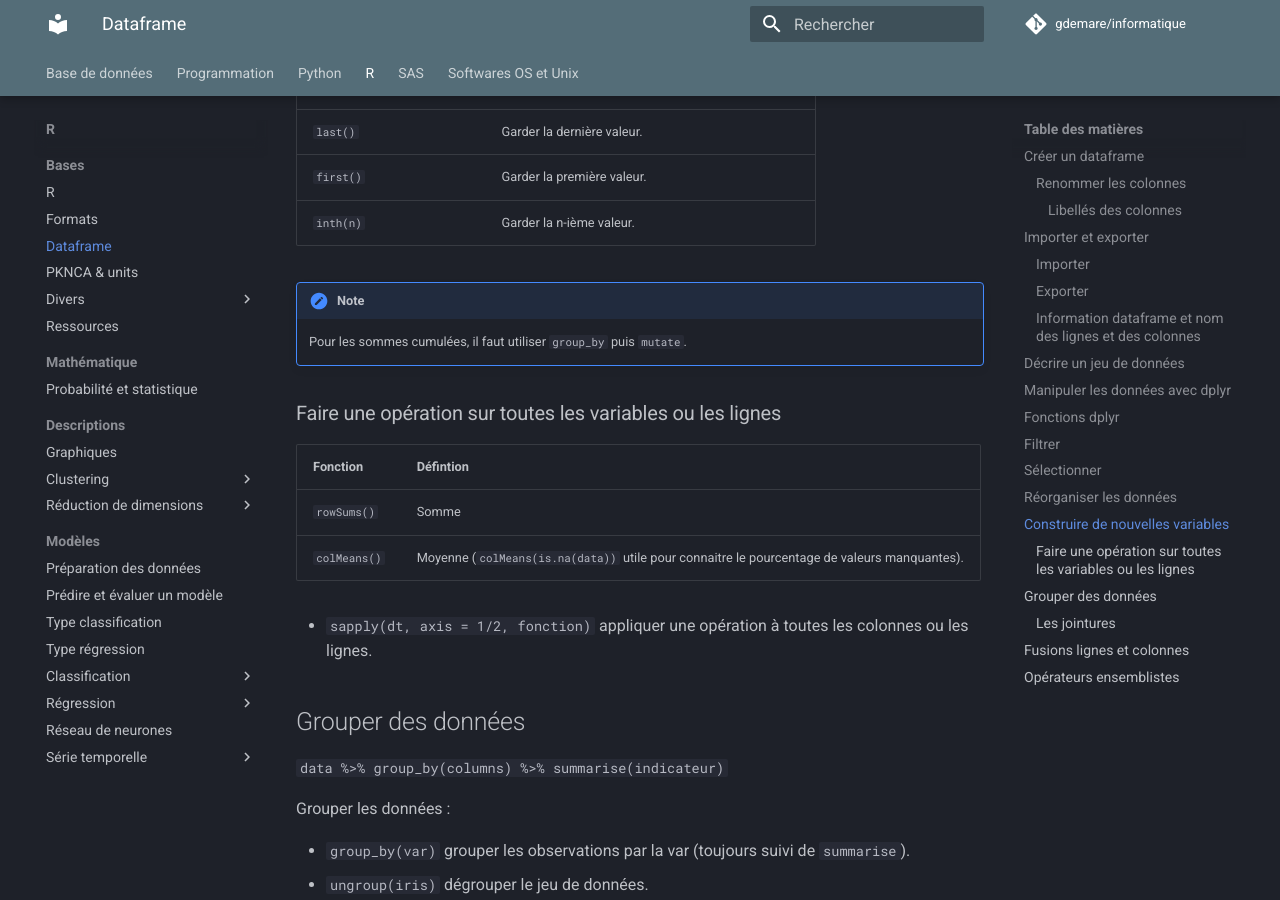
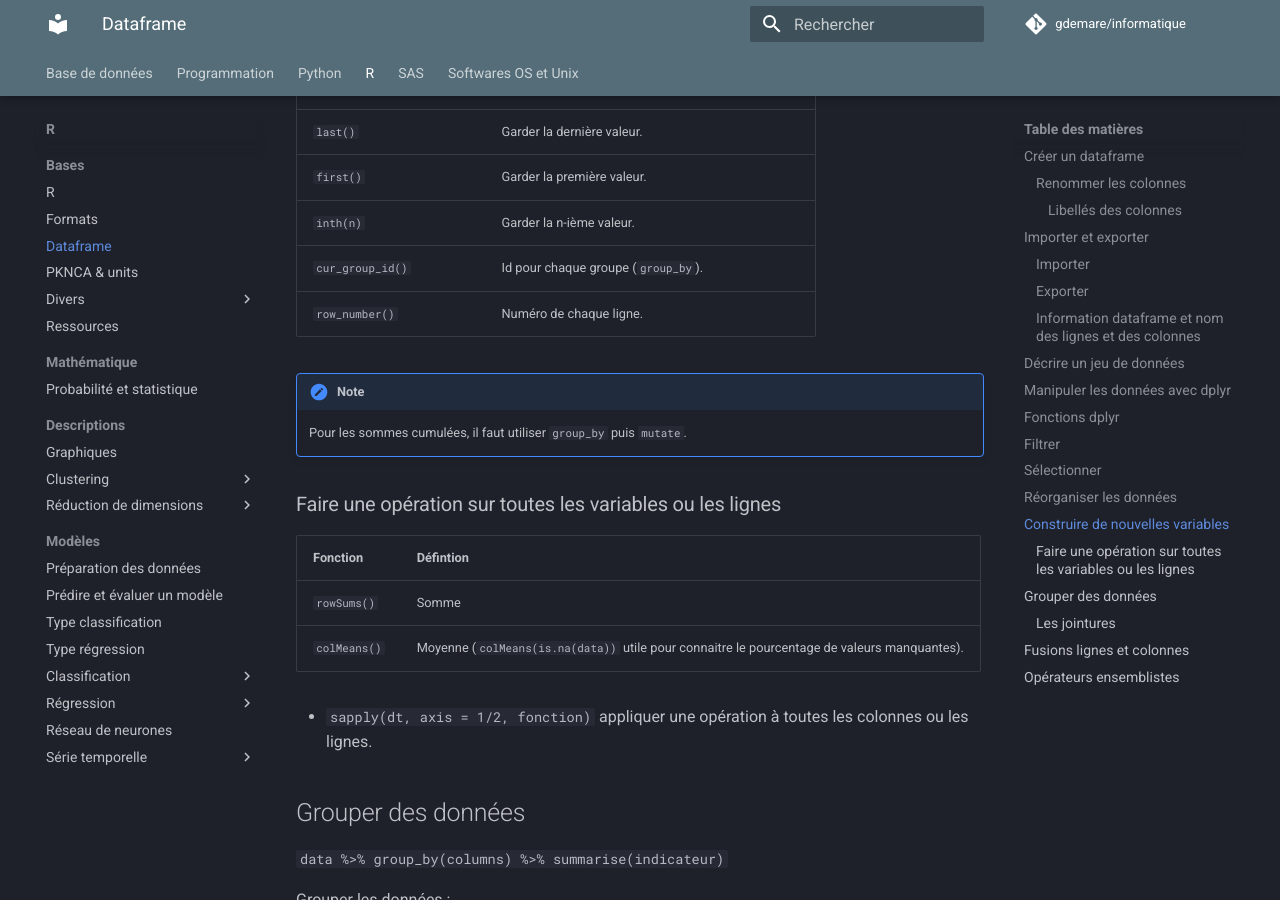
Before and after one commit to gdemare/Informatique, an MkDocs documentation site: the page built from docs/r/manipuler-donnees_r.md, in a window 1280 px wide and 900 px high, scrolled down 6625 px. Built offline with MkDocs 1.6.1 and Material for MkDocs 9.7.7, drawn with Linux system fonts in a browser that asks for light colours; comment, search, counter and statistics services are not loaded.

Commit message:
Update manipuler-donnees_r.md

```diff
--- a/docs/r/manipuler-donnees_r.md
+++ b/docs/r/manipuler-donnees_r.md
@@ -209,6 +209,8 @@ Fonction		| Description
 `last()` 			| Garder la dernière valeur.
 `first()` 			| Garder la première valeur.
 `inth(n)` 			| Garder la n-ième valeur.
+`cur_group_id()`		| Id pour chaque groupe (`group_by`).
+`row_number()`			| Numéro de chaque ligne.
 
 !!! note
 	Pour les sommes cumulées, il faut utiliser `group_by` puis `mutate`.
```
